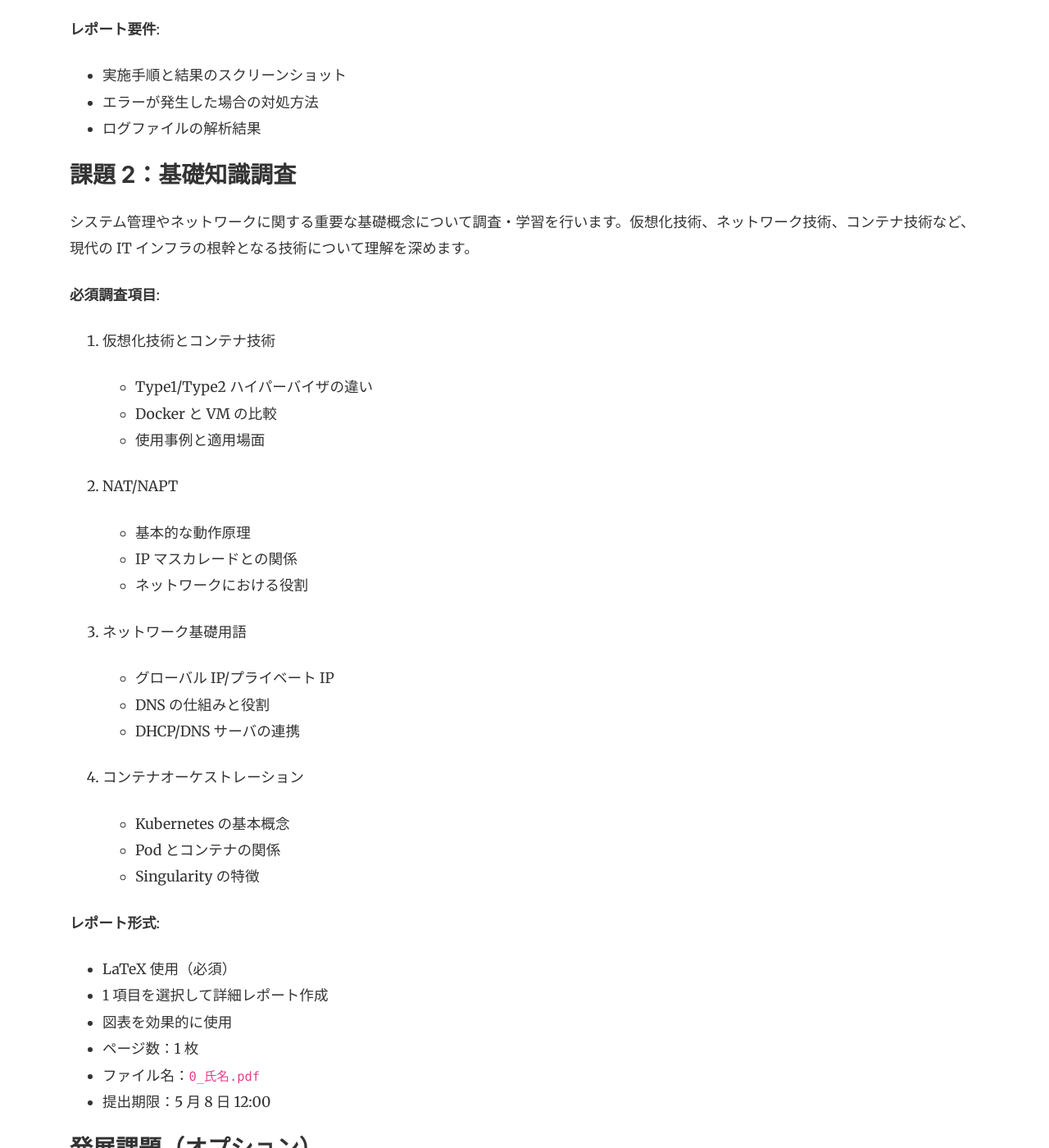
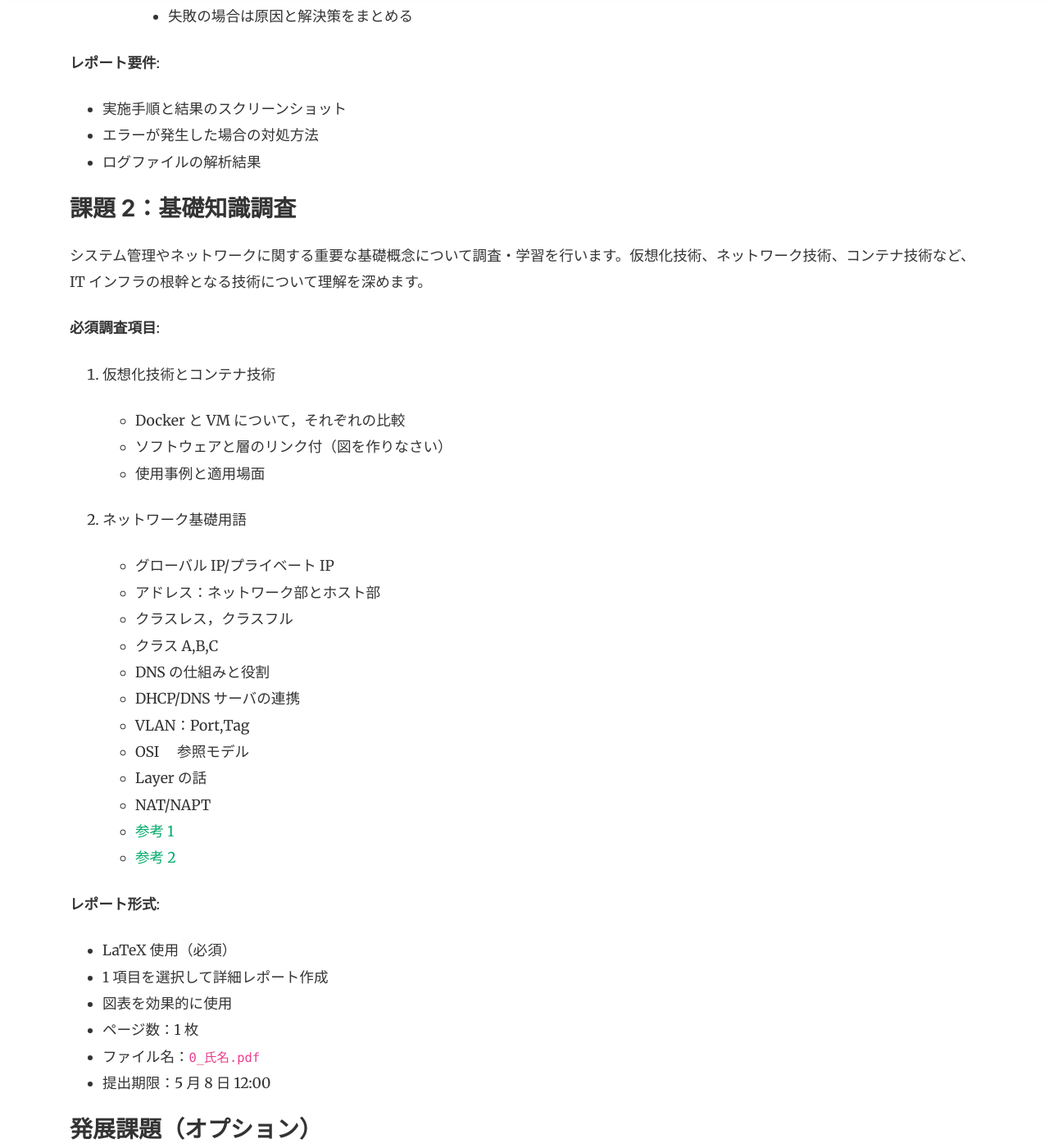
Before and after one commit to yope7/yope7.github.io, a Jekyll site: the page built from _posts/2025-04-04-b4-training.md, in a window 1280 px wide and 1400 px high, scrolled down 1114 px. Shown: the whole window at 82% size. Built offline with Jekyll 4.4.1, drawn with Linux system fonts in a browser that asks for light colours; nearby versions of some CDN libraries; comment, search, counter and statistics services are not loaded; some of the changed text lies outside the part shown.

````diff
--- a/_posts/2025-04-04-b4-training.md
+++ b/_posts/2025-04-04-b4-training.md
@@ -20,21 +20,23 @@ hidden: false
 
 **手順**:
 
-1. Regulus サーバ(192.168.20.54/24)へ SSH 接続
-   - 接続できない場合は野口に連絡
-2. 公開鍵・秘密鍵ペアの生成と設定
+1. Regulus サーバ(192.168.20.54/24)（例）へ SSH 接続
+1. 公開鍵・秘密鍵ペアの生成と設定
    - `ssh-keygen`を使用
    - 公開鍵をサーバの`~/.ssh/authorized_keys`に追加
-3. `~/.ssh/config`の設定
+1. `~/.ssh/config`の設定
    ```
    Host Regulus
      HostName 192.168.20.54
      User [ユーザ名]
      IdentityFile ~/.ssh/[秘密鍵ファイル]
    ```
-4. 接続テストとログの確認
+1. 多段 SSH の設定
+1. ProxyJump の設定
+1. 接続テストとログの確認
    - `/var/log/auth.log`で SSH 接続ログを確認
-   - 成功・失敗両方のケースを記録
+   - 成功 OR 失敗をレポートに記録
+     - 失敗の場合は原因と解決策をまとめる
 
 **レポート要件**:
 
@@ -44,32 +46,30 @@ hidden: false
 
 ### 課題 2：基礎知識調査
 
-システム管理やネットワークに関する重要な基礎概念について調査・学習を行います。仮想化技術、ネットワーク技術、コンテナ技術など、現代の IT インフラの根幹となる技術について理解を深めます。
+システム管理やネットワークに関する重要な基礎概念について調査・学習を行います。仮想化技術、ネットワーク技術、コンテナ技術など、IT インフラの根幹となる技術について理解を深めます。
 
 **必須調査項目**:
 
 1. 仮想化技術とコンテナ技術
 
-   - Type1/Type2 ハイパーバイザの違い
-   - Docker と VM の比較
+   - Docker と VM について，それぞれの比較
+   - ソフトウェアと層のリンク付（図を作りなさい）
    - 使用事例と適用場面
 
-2. NAT/NAPT
-
-   - 基本的な動作原理
-   - IP マスカレードとの関係
-   - ネットワークにおける役割
-
-3. ネットワーク基礎用語
+2. ネットワーク基礎用語
 
    - グローバル IP/プライベート IP
+   - アドレス：ネットワーク部とホスト部
+   - クラスレス，クラスフル
+   - クラス A,B,C
    - DNS の仕組みと役割
    - DHCP/DNS サーバの連携
-
-4. コンテナオーケストレーション
-   - Kubernetes の基本概念
-   - Pod とコンテナの関係
-   - Singularity の特徴
+   - VLAN：Port,Tag
+   - OSI 　参照モデル
+   - Layer の話
+   - NAT/NAPT
+   - [参考 1](https://www.infraexpert.com/study/tcpip.html)
+   - [参考 2](https://www.infraexpert.com/study/study12.html)
 
 **レポート形式**:
 
@@ -84,7 +84,7 @@ hidden: false
 
 システムパフォーマンスの理論と実践について学び、実際のシステム最適化に取り組みます。性能分析の方法論を学び、実践的なスキルを身につけます。
 
-**課題内容**:
+<!-- **課題内容**:
 
 1. 『詳解システムパフォーマンス』学習
 
@@ -104,7 +104,7 @@ hidden: false
 - 考察と学びの共有
 - ページ数：1 枚以内
 - ファイル名：`ex_氏名.pdf`
-- 提出期限：5 月 31 日 23:59
+- 提出期限：5 月 31 日 23:59 -->
 
 ## Part I：ネットワーク構築演習
 
@@ -128,11 +128,6 @@ KVM を用いて複数の仮想マシンからなるネットワークを構築
    - VM 間の`ping`テスト
    - 外部ネットワークとの通信確認
    - `traceroute`による経路確認
-
-2. パケットフロー解析
-   - `tcpdump`によるパケットキャプチャ
-   - Wireshark での解析
-   - ルーティングテーブルの確認
 
 ### 課題 2：NIS 構築
 
@@ -225,3 +220,56 @@ KVM を用いて複数の仮想マシンからなるネットワークを構築
 - プロセス間通信の確認
 - 実行ログの解析
 - 性能評価の実施
+
+### 課題 3：Slurm クラスタ構築
+
+分散システムの管理とジョブスケジューリングを行うためのジョブスケジューラである Slurm を用いて、クラスタ環境を構築します。ジョブスケジューリングの基礎を学びます。
+
+**環境構築**:
+
+1. クラスタノードの準備
+
+   - マスタノードとワーカーノードの設定
+   - ネットワーク設定
+
+2. Slurm のインストール
+   - ソースコードからのインストール
+
+### 課題 4：グラファナ
+
+グラファナを用いて、分散システムの構成を可視化します。システムアーキテクチャの理解を深めます。
+
+**実施項目**:
+
+| 軍 A | 担当分野                        |
+| ---- | ------------------------------- |
+| 山本 | VM・システムソフトウェア        |
+| 谷口 | ALL (AI を除く)                 |
+| 唐   | AI・歯・スケジューリング        |
+| 吉田 | 高速化 2・CB2・スケジューリング |
+| 野口 | AI・CB1・スケジューリング       |
+| 下内 | 高速化 1                        |
+| 朱   | AI                              |
+
+---
+
+| 軍 B | 担当分野 |
+| ---- | -------- |
+| 松本 | CB・VM   |
+| 東郷 | 高速化   |
+| 長田 | 高速化   |
+| 河原 | AI       |
+| 石森 | AI 以外  |
+| 高橋 | 頑張る   |
+| 孫   | 頑張る   |
+
+---
+
+| B4 担当分野          |
+| -------------------- |
+| 高速化               |
+| 高速化               |
+| CB・スケジューリング |
+| AI                   |
+| AI                   |
+| VM                   |
````
Also changed, not shown: _posts/2025-03-24-third.md (+1 -1 lines), _posts/2025-03-31-demo.md (deleted, +0 -13 lines), _posts/2025-04-04-lab-intro.md (added, +27 -0 lines), 2 other files.
